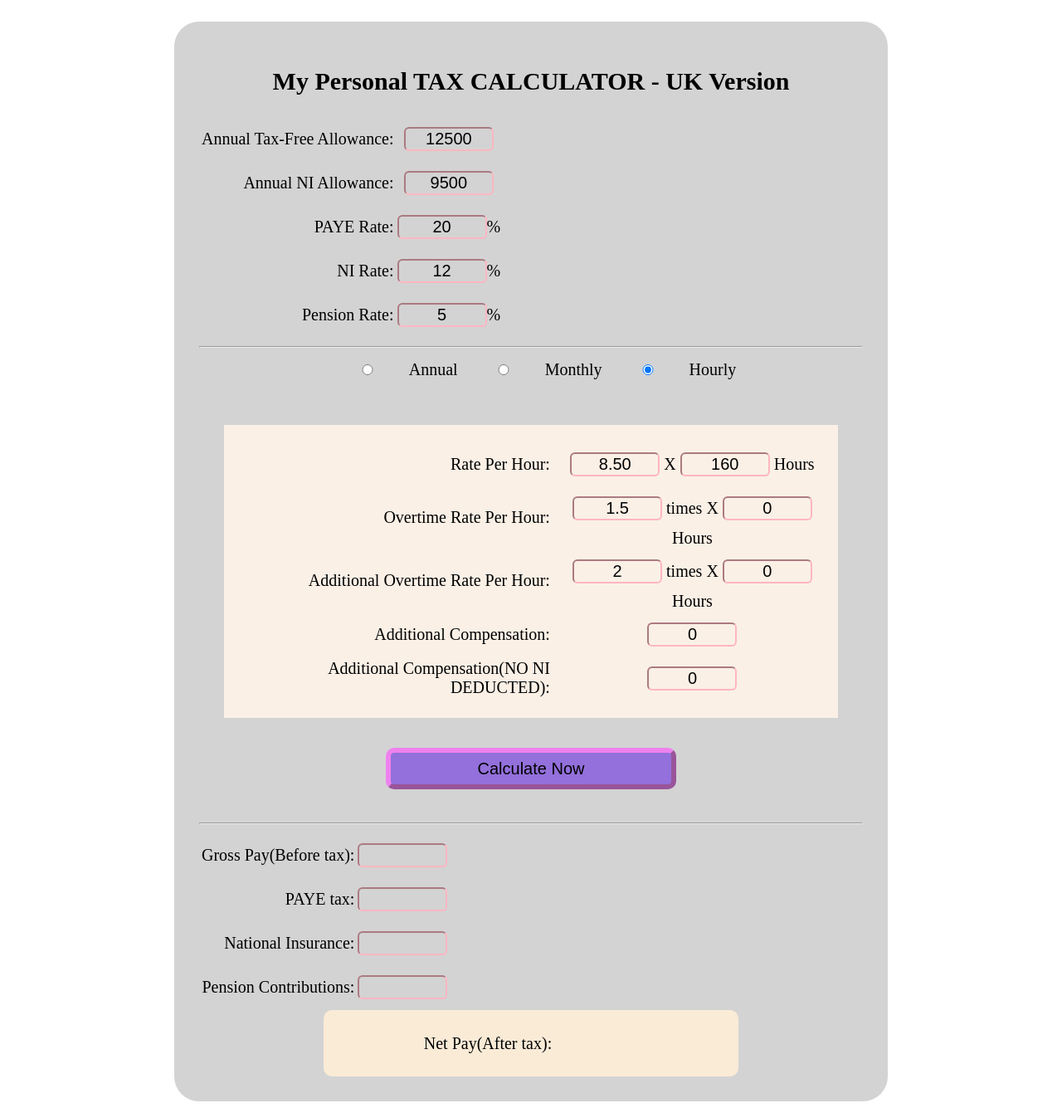
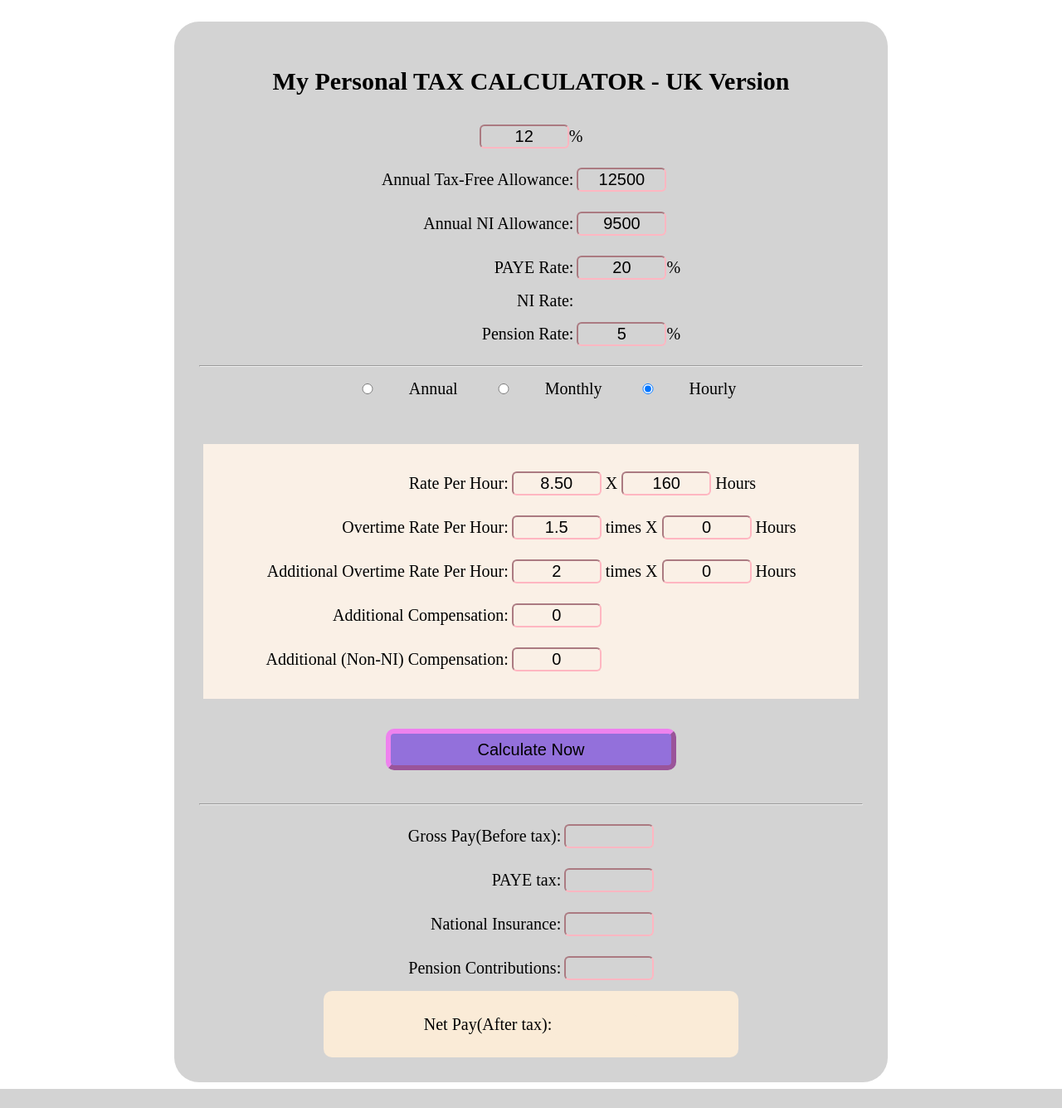
Before and after one commit to maclyn02/uk-tax-calc, a Django app: page / in a window 1280 px wide. Shown: the whole page at 83% size. After the commit the page ends 1312 px from the top, so only its background shows below. Run offline with Django 3.2, Linux system fonts and the light colour scheme.

Commit message:
updated structure and formulae

```diff
--- a/personalTaxCalcApp/static/css/styles.css
+++ b/personalTaxCalcApp/static/css/styles.css
@@ -7,6 +7,10 @@
   text-align: center;
   font-size: 20px;
   height: 100%;
+}
+
+table{
+  margin: auto;
 }
 
 input{
@@ -21,6 +25,10 @@ input{
 
 .label{
   text-align: right;
+}
+
+.content{
+  text-align: left;
 }
 
 button{
@@ -38,7 +46,7 @@ button{
 #results-container{
   background-color: Linen;
   padding: 20px 5px 20px 5px;
-  margin: 50px 30px 50px 30px;
+  margin: 50px 5px 50px 5px;
 }
 
 .net-pay-container{
--- a/personalTaxCalcApp/templates/taxCalc/homepage.html
+++ b/personalTaxCalcApp/templates/taxCalc/homepage.html
@@ -15,23 +15,23 @@
       <table>
         <tr>
           <td class="label">Annual Tax-Free Allowance:</td>
-          <td><input type="text" id="annualAllowance" value="12500"/></td>
+          <td class="content"><input type="text" id="annualAllowance" value="12500"/></td>
         </tr>
         <tr>
           <td class="label">Annual NI Allowance:</td>
-          <td><input type="text" id="niAllowance" value="9500"/></td>
+          <td class="content"><input type="text" id="niAllowance" value="9500"/></td>
         </tr>
         <tr>
           <td class="label">PAYE Rate:</td>
-          <td><input type="text" id="payeRate" value="20"/>%</td>
+          <td class="content"><input type="text" id="payeRate" value="20"/>%</td>
         </tr>
         <tr>
           <td class="label">NI Rate:</td>
-          <td><input type="text" id="niRate" value="12"/>%</td>
+          <tdclass="content"><input type="text" id="niRate" value="12"/>%</td>
         </tr>
         <tr>
           <td class="label">Pension Rate:</td>
-          <td><input type="text" id="pensionRate" value="5"/>%</td>
+          <td class="content"><input type="text" id="pensionRate" value="5"/>%</td>
         </tr>
       </table>
 
@@ -44,23 +44,23 @@
         <table>
           <tr>
             <td class="label">Rate Per Hour:</td>
-            <td><input type="text" id="basicHrRate" value="8.50"/>   X  <input type="text" id="numHours" value="160"/> Hours</td>
+            <td class="content"><input type="text" id="basicHrRate" value="8.50"/>   X  <input type="text" id="numHours" value="160"/> Hours</td>
           </tr>
           <tr>
             <td class="label">Overtime Rate Per Hour:</td>
-            <td><input type="text" id="overtimeRate" value="1.5"/> times   X   <input type="text" id="overtimeHours" value="0"/> Hours</td>
+            <td class="content"><input type="text" id="overtimeRate" value="1.5"/> times   X   <input type="text" id="overtimeHours" value="0"/> Hours</td>
           </tr>
           <tr>
             <td class="label">Additional Overtime Rate Per Hour:</td>
-            <td><input type="text" id="additionalOvertimeRate" value="2"/> times   X   <input type="text" id="additionalOvertimeHours" value="0"/> Hours</td>
+            <td class="content"><input type="text" id="additionalOvertimeRate" value="2"/> times   X   <input type="text" id="additionalOvertimeHours" value="0"/> Hours</td>
           </tr>
           <tr>
             <td class="label">Additional Compensation:</td>
-            <td><input type="text" id="additionalCompensation" value="0"/></td>
+            <td class="content"><input type="text" id="additionalCompensation" value="0"/></td>
           </tr>
           <tr>
-            <td class="label">Additional Compensation(NO NI DEDUCTED):</td>
-            <td><input type="text" id="additionalCompensationNONI" value="0"/></td>
+            <td class="label">Additional (Non-NI) Compensation:</td>
+            <td class="content"><input type="text" id="additionalCompensationNONI" value="0"/></td>
           </tr>
         </table>
       </div>
@@ -69,19 +69,19 @@
       <table>
         <tr>
           <td class=label>Gross Pay(Before tax):</td>
-          <td><input type="text" id="grossPay"/></td>
+          <td class="content"><input type="text" id="grossPay"/></td>
         </tr>
         <tr>
           <td class=label>PAYE tax:</td>
-          <td><input type="text" id="paye"/></td>
+          <td class="content"><input type="text" id="paye"/></td>
         </tr>
         <tr>
           <td class=label>National Insurance:</td>
-          <td><input type="text" id="ni"/></td>
+          <td class="content"><input type="text" id="ni"/></td>
         </tr>
         <tr>
           <td class=label>Pension Contributions:</td>
-          <td><input type="text" id="pension"/></td>
+          <td class="content"><input type="text" id="pension"/></td>
         </tr>
       </table>
 
```
